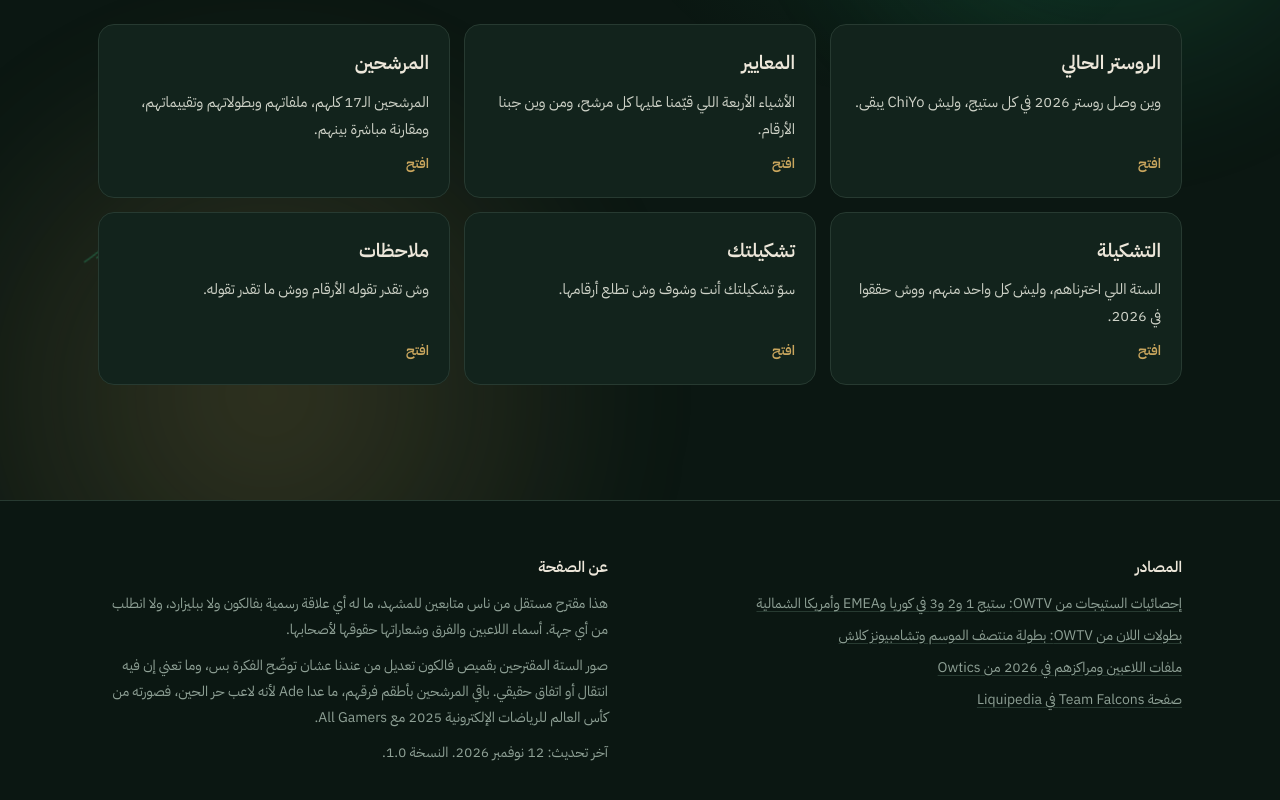
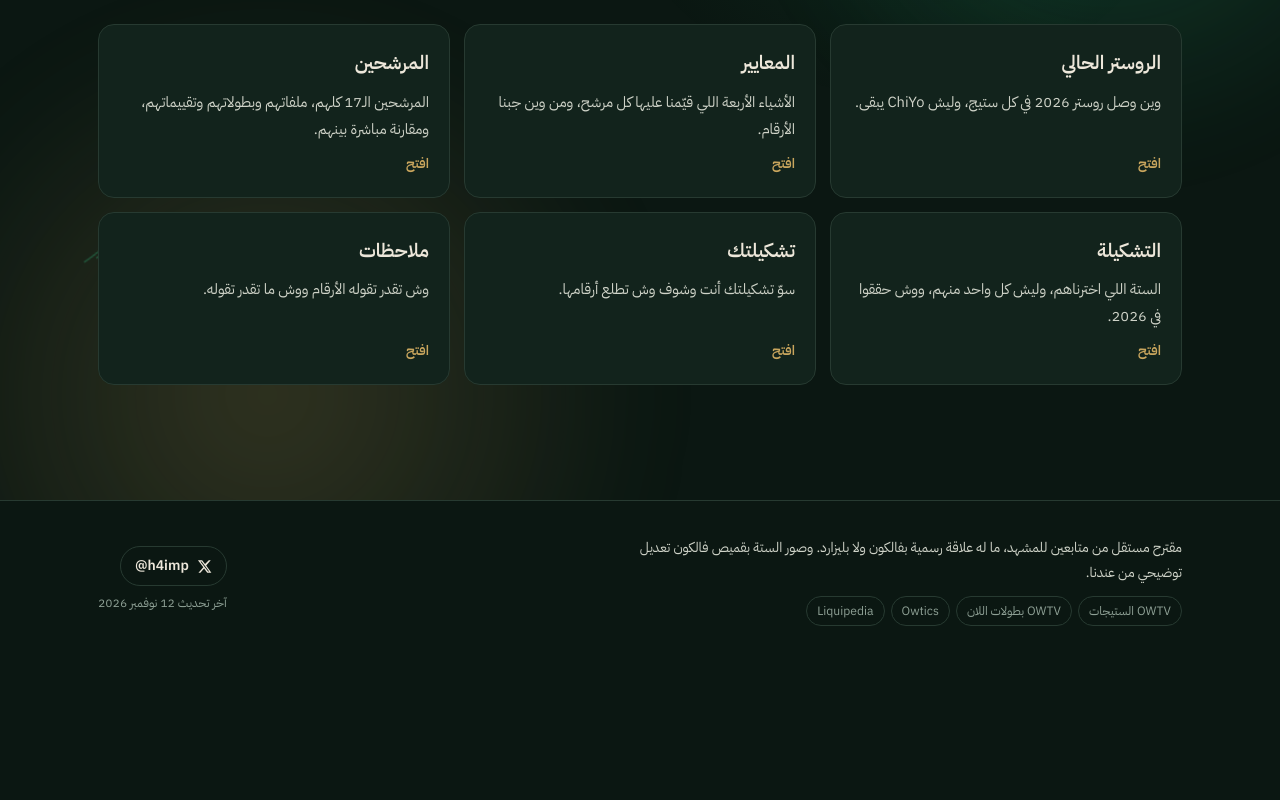
Before and after one commit to falcons-roster/falcons-roster.github.io, a plain HTML site: page index.html in a window 1280 px wide. Shown: the part 1459-2259 px from the top of the page. After the commit the page ends 2135 px from the top, so only its background shows below. Drawn offline with Linux system fonts and the light colour scheme; a web font is replaced by a local one.

Commit message:
Compact footer with X link
Co-Authored-By: Claude Opus 5.5 <noreply@anthropic.com>
Claude-Session: https://claude.ai/code/session_01DgPjcccPmtYDVx3m2JV8fH

```diff
--- a/data.js
+++ b/data.js
@@ -323,10 +323,10 @@ const DATA = {
   ],
 
   sources: [
-    { label: { en: "OWTV: league stats, Stages 1–3 (Korea, EMEA, North America)", ar: "إحصائيات الستيجات من OWTV: ستيج 1 و2 و3 في كوريا وEMEA وأمريكا الشمالية" }, url: "https://owtv.gg/" },
-    { label: { en: "OWTV: LAN events (Midseason Championship, Champions Clash)", ar: "بطولات اللان من OWTV: بطولة منتصف الموسم وتشامبيونز كلاش" }, url: "https://owtv.gg/tournaments/midseason-championship-owcs-2026" },
-    { label: { en: "Owtics: player profiles and 2026 placements", ar: "ملفات اللاعبين ومراكزهم في 2026 من Owtics" }, url: "https://owtics.gg/en-US/esports/player/proper" },
-    { label: { en: "Liquipedia: Team Falcons", ar: "صفحة Team Falcons في Liquipedia" }, url: "https://liquipedia.net/overwatch/Team_Falcons" }
+    { label: { en: "OWTV stages", ar: "OWTV الستيجات" }, url: "https://owtv.gg/" },
+    { label: { en: "OWTV LANs", ar: "OWTV بطولات اللان" }, url: "https://owtv.gg/tournaments/midseason-championship-owcs-2026" },
+    { label: { en: "Owtics", ar: "Owtics" }, url: "https://owtics.gg/en-US/esports/player/proper" },
+    { label: { en: "Liquipedia", ar: "Liquipedia" }, url: "https://liquipedia.net/overwatch/Team_Falcons" }
   ]
 };
 
@@ -421,11 +421,12 @@ const I18N = {
     bEmpty: "Pick a player for each role to see the full picture.",
     limTitle: "Before you judge",
     limIntro: "What the numbers can and cannot tell you.",
+    footNote: "An independent fan proposal, not linked to Team Falcons or Blizzard. The Falcons kit on the six is our own edit, for illustration only.",
     srcTitle: "Sources", aboutTitle: "About this page",
     aboutText: "An independent proposal by people who follow the scene. It has no official link to Team Falcons or Blizzard, and no one asked for it. Player names, team names and logos belong to their owners.",
     photoNote: "The six proposed players are shown in the Falcons kit as our own edits, only to illustrate the idea. They do not point to any real transfer or agreement. Every other candidate appears in his team's kit, except Ade: he is a free agent now, so his photo is from the 2025 Esports World Cup with All Gamers.",
     conceptTag: "Concept photo in the Falcons kit",
-    updated: "Last updated {asOf}. Version {v}.",
+    updated: "Updated {asOf}",
     place: p => typeof p === "number" ? p + ({ 1: "st", 2: "nd", 3: "rd" }[p] || "th") : p
   },
   ar: {
@@ -516,11 +517,12 @@ const I18N = {
     bEmpty: "اختر لاعب لكل مركز عشان تكتمل الصورة.",
     limTitle: "قبل ما تحكم",
     limIntro: "وش تقدر الأرقام تقوله، ووش ما تقدر.",
+    footNote: "مقترح مستقل من متابعين للمشهد، ما له علاقة رسمية بفالكون ولا بليزارد. وصور الستة بقميص فالكون تعديل توضيحي من عندنا.",
     srcTitle: "المصادر", aboutTitle: "عن الصفحة",
     aboutText: "هذا مقترح مستقل من ناس متابعين للمشهد، ما له أي علاقة رسمية بفالكون ولا ببليزارد، ولا انطلب من أي جهة. أسماء اللاعبين والفرق وشعاراتها حقوقها لأصحابها.",
     photoNote: "صور الستة المقترحين بقميص فالكون تعديل من عندنا عشان توضّح الفكرة بس، وما تعني إن فيه انتقال أو اتفاق حقيقي. باقي المرشحين بأطقم فرقهم، ما عدا Ade لأنه لاعب حر الحين، فصورته من كأس العالم للرياضات الإلكترونية 2025 مع All Gamers.",
     conceptTag: "صورة تخيلية بقميص فالكون",
-    updated: "آخر تحديث: {asOf}. النسخة {v}.",
+    updated: "آخر تحديث {asOf}",
     place: p => typeof p === "number" ? String(p) : p
   }
 };
--- a/index.html
+++ b/index.html
@@ -19,7 +19,7 @@
 <link rel="preconnect" href="https://fonts.googleapis.com">
 <link rel="preconnect" href="https://fonts.gstatic.com" crossorigin>
 <link href="https://fonts.googleapis.com/css2?family=Alexandria:wght@400;600;700;800;900&family=IBM+Plex+Sans+Arabic:wght@400;500;600&family=IBM+Plex+Sans:wght@400;500;600&display=swap" rel="stylesheet">
-<link rel="stylesheet" href="style.css?v=1795117825">
+<link rel="stylesheet" href="style.css?v=1795118205">
 </head>
 <body>
 
@@ -139,15 +139,21 @@
 </main>
 
 <footer class="foot">
-  <div class="wrap foot-grid">
-    <div><h3 data-t="srcTitle"></h3><ul id="sources"></ul></div>
-    <div><h3 data-t="aboutTitle"></h3><p data-t="aboutText"></p><p data-t="photoNote"></p><p data-t="updated"></p></div>
+  <div class="wrap foot-row">
+    <div class="foot-main">
+      <p data-t="footNote"></p>
+      <ul class="foot-src" id="sources"></ul>
+    </div>
+    <div class="foot-side">
+      <a class="foot-x" href="https://x.com/h4imp" target="_blank" rel="noopener"><svg viewBox="0 0 24 24" width="15" height="15" aria-hidden="true"><path fill="currentColor" d="M18.9 2H22l-7.3 8.4L23 22h-6.6l-5.1-6.7L5.4 22H2.3l7.8-9L1.5 2h6.7l4.6 6.1L18.9 2Zm-1.1 18h1.7L7.3 3.9H5.5L17.8 20Z"/></svg><bdi>@h4imp</bdi></a>
+      <small data-t="updated"></small>
+    </div>
   </div>
 </footer>
 
 <button type="button" class="cmp-pill" id="cmpPill" data-act="goCompare" hidden></button>
 
-<script src="data.js?v=1795117825"></script>
-<script src="app.js?v=1795117825"></script>
+<script src="data.js?v=1795118205"></script>
+<script src="app.js?v=1795118205"></script>
 </body>
 </html>
--- a/style.css
+++ b/style.css
@@ -363,11 +363,11 @@ dt small, .cmp-label small { font-size: .7rem; color: var(--moss); font-weight:
 .limits span { color: var(--paper-soft); }
 
 /* footer */
-.foot { border-top: 1px solid var(--line); padding-block: 52px 80px; color: var(--moss); font-size: .875rem; }
+.foot { border-top: 1px solid var(--line); padding-block: 8px 24px; color: var(--moss); font-size: .875rem; }
 .foot-grid { display: grid; gap: 32px 64px; }
 @media (min-width: 900px) { .foot-grid { grid-template-columns: minmax(0, 1fr) minmax(0, 1fr); } }
 .foot h3 { font-family: var(--display); font-weight: 700; font-size: .95rem; color: var(--bone); margin-bottom: 10px; }
-.foot ul { display: grid; gap: 6px; }
+.foot ul.foot-src { display: flex; }
 .foot a { text-underline-offset: 3px; text-decoration-color: var(--line); }
 .foot a:hover { color: var(--bone); text-decoration-color: var(--moss); }
 .foot p + p { margin-top: 10px; }
@@ -509,3 +509,15 @@ body:not([data-page="home"]) main > .ch { padding-top: clamp(28px, 4vw, 52px); }
 .home-why li { position: relative; padding-inline-start: 18px; color: var(--soft); }
 .home-why li::before { content: ""; position: absolute; inset-inline-start: 0; top: .7em; width: 7px; height: 7px; border-radius: 2px; transform: rotate(45deg); background: var(--falcon); }
 @media (max-width: 860px) { .home-why { grid-template-columns: 1fr; } }
+
+/* ===== footer ===== */
+.foot-row { display: flex; justify-content: space-between; align-items: center; gap: 24px; flex-wrap: wrap; padding-block: 26px; }
+.foot-main p { color: var(--soft); font-size: .86rem; max-width: 70ch; margin: 0 0 10px; }
+.foot-src { display: flex; flex-wrap: wrap; gap: 6px; list-style: none; margin: 0; padding: 0; }
+.foot-src a { display: inline-block; font-size: .76rem; color: var(--moss); border: 1px solid var(--line); border-radius: 999px; padding: 3px 10px; text-decoration: none; transition: color .2s, border-color .2s; }
+.foot-src a:hover { color: var(--bone); border-color: var(--gold); }
+.foot-side { display: flex; flex-direction: column; align-items: flex-end; gap: 6px; }
+[dir="rtl"] .foot-side { align-items: flex-start; }
+.foot-x { display: inline-flex; align-items: center; gap: 8px; color: var(--bone); text-decoration: none; font-weight: 600; border: 1px solid var(--line); border-radius: 999px; padding: 6px 14px; transition: border-color .2s; }
+.foot-x:hover { border-color: var(--falcon); }
+.foot-side small { color: var(--moss); font-size: .76rem; }
```
